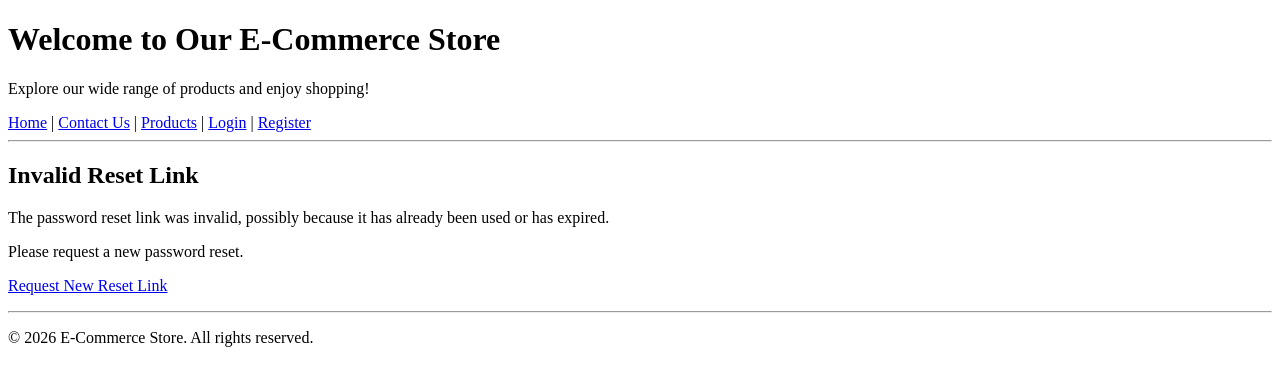
After one commit to ahmed96-sudo/Django-Store, a Django app: page /reset/1/1/ in a window 1280 px wide. The commit adds this page. Shown: the top 386 px of the page. Run offline with Django 5.2, Linux system fonts and the light colour scheme.

Commit message:
Added profile and password changing feature

```diff
--- a/ecommerce/settings.py
+++ b/ecommerce/settings.py
@@ -59,7 +59,7 @@ ROOT_URLCONF = 'ecommerce.urls'
 TEMPLATES = [
     {
         'BACKEND': 'django.template.backends.django.DjangoTemplates',
-        'DIRS': [],
+        'DIRS': [BASE_DIR / 'templates'],
         'APP_DIRS': True,
         'OPTIONS': {
             'context_processors': [
--- /dev/null
+++ b/store/templates/registration_pass/password_reset_confirm.html
@@ -0,0 +1,42 @@
+{% extends "../store/base.html" %}
+{% block title %}Password Reset Confirmation{% endblock %}
+
+{% block content %}
+    <div class="container">
+        {% if validlink %}
+        <h2>Enter Your New Password</h2>
+        <form method="post">
+            {% csrf_token %}
+
+            {% if form.errors %}
+            <div class="alert alert-danger">
+                {% for field in form %}
+                {% for error in field.errors %}
+                    <p>{{ error }}</p>
+                {% endfor %}
+                {% endfor %}
+            </div>
+            {% endif %}
+
+            <div class="form-group">
+            <label for="{{ form.new_password1.id_for_label }}">New Password</label>
+            {{ form.new_password1 }}
+            </div>
+
+            <div class="form-group">
+            <label for="{{ form.new_password2.id_for_label }}">Confirm Password</label>
+            {{ form.new_password2 }}
+            </div>
+
+            <button type="submit" class="btn btn-primary">Reset Password</button>
+        </form>
+        {% else %}
+        <h2>Invalid Reset Link</h2>
+        <p>The password reset link was invalid, possibly because it has already been used or has expired.</p>
+        <p>Please request a new password reset.</p>
+        <p class="mt-3">
+            <a href="{% url 'password_reset' %}">Request New Reset Link</a>
+        </p>
+        {% endif %}
+    </div>
+{% endblock %}
--- /dev/null
+++ b/store/templates/registration_pass/password_reset_subject.txt
@@ -0,0 +1 @@
+Password Reset Request
--- a/store/templates/store/base.html
+++ b/store/templates/store/base.html
@@ -16,7 +16,8 @@
             {% csrf_token %}
             <button type="submit" style="background:none; border:none; padding:0; cursor:pointer; color:blue; text-decoration:underline;">Logout</button>
         </form> |
-        <a href="{% url 'cart' %}">Cart</a>
+        <a href="{% url 'cart' %}">Cart</a> |
+        <a href="{% url 'profile' %}">Profile</a>
     {% else %}
         <a href="{% url 'login' %}">Login</a> |
         <a href="{% url 'register' %}">Register</a>
--- a/store/templates/store/login.html
+++ b/store/templates/store/login.html
@@ -20,6 +20,7 @@
         <button type="submit">Login</button>
     </form>
     <p>Don't have an account? <a href="{% url 'register' %}">Register here</a>.</p>
+    <p>Forget your Password? <a href="{% url 'password_reset' %}">Click Here</a></p>
     <a href="{% url 'home' %}">Back to Home</a>
 </body>
 </html>
--- a/store/urls.py
+++ b/store/urls.py
@@ -1,5 +1,5 @@
 from django.urls import path
-from django.contrib.auth.views import LogoutView
+from django.contrib.auth.views import LogoutView, PasswordResetView, PasswordResetConfirmView, PasswordResetDoneView, PasswordResetCompleteView, PasswordChangeView, PasswordChangeDoneView
 from . import views
 
 urlpatterns = [
@@ -11,11 +11,17 @@ urlpatterns = [
     path('product/<int:pk>/', views.ProductDetailView.as_view(), name='product_detail'),
     path('cart/', views.CartView.as_view(), name='cart'),
     path('add-to-cart/', views.AddToCartView.as_view(), name='add_to_cart'),
+    path('password-reset/', PasswordResetView.as_view(template_name='registration_pass/password_reset_form.html', email_template_name='registration_pass/password_reset_email.html', subject_template_name='registration_pass/password_reset_subject.txt'), name='password_reset'),
+    path('password-reset/done/', PasswordResetDoneView.as_view(template_name='registration_pass/password_reset_done.html'), name='password_reset_done'),
+    path('reset/<uidb64>/<token>/', PasswordResetConfirmView.as_view(template_name='registration_pass/password_reset_confirm.html'), name='password_reset_confirm'),
+    path('reset/done/', PasswordResetCompleteView.as_view(template_name='registration_pass/password_reset_complete.html'), name='password_reset_complete'),
     # path('remove-from-cart/<int:cart_item_id>/', views.remove_from_cart, name='remove_from_cart'),
     # path('update-cart/<int:cart_item_id>/', views.update_cart, name='update_cart'),
     # path('checkout/', views.checkout, name='checkout'),
     # path('order-confirmation/', views.order_confirmation, name='order_confirmation'),
-    # path('profile/', views.ProfileView.as_view(), name='profile'),
+    path('profile/', views.ProfileView.as_view(), name='profile'),
+    path('profile/change-password', PasswordChangeView.as_view(), name='password_change'),
+    path('profile/change-password-done', PasswordChangeDoneView.as_view(), name='password_change_done'),
     path('contact/', views.ContactView.as_view(), name='contact'),
     path('thanks/', views.ThanksView.as_view(), name='thanks'),
     # path('add-to-cart/<int:product_id>/', views.add_to_cart, name='add_to_cart'),
```
Also changed, not shown: store/templates/registration_pass/password_reset_complete.html (added, +14 -0 lines), store/templates/registration_pass/password_reset_done.html (added, +20 -0 lines), store/templates/registration_pass/password_reset_email.html (added, +11 -0 lines), store/templates/registration_pass/password_reset_form.html (added, +34 -0 lines), store/templates/store/profile.html (added, +11 -0 lines), store/views.py (+11 -0 lines), store/templates/registration_pass/password_change_done.html (added), store/templates/registration_pass/password_change_form.html (added).
